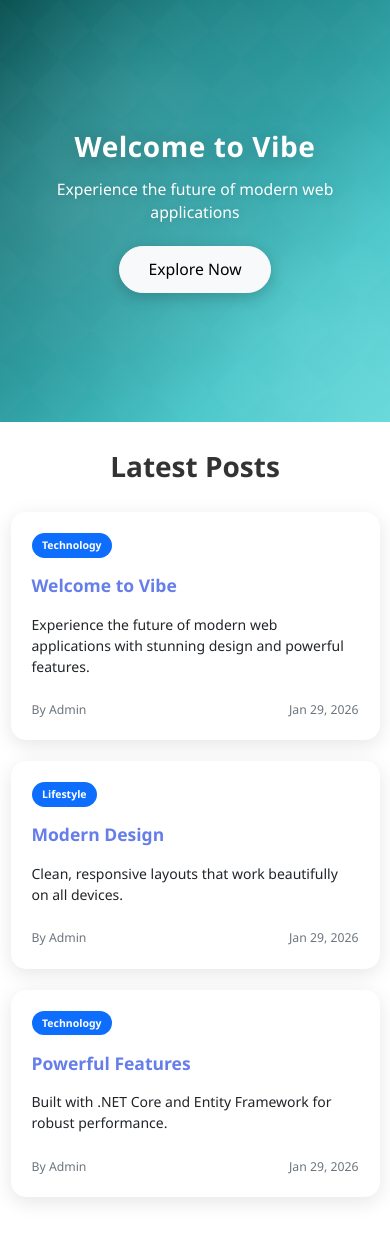
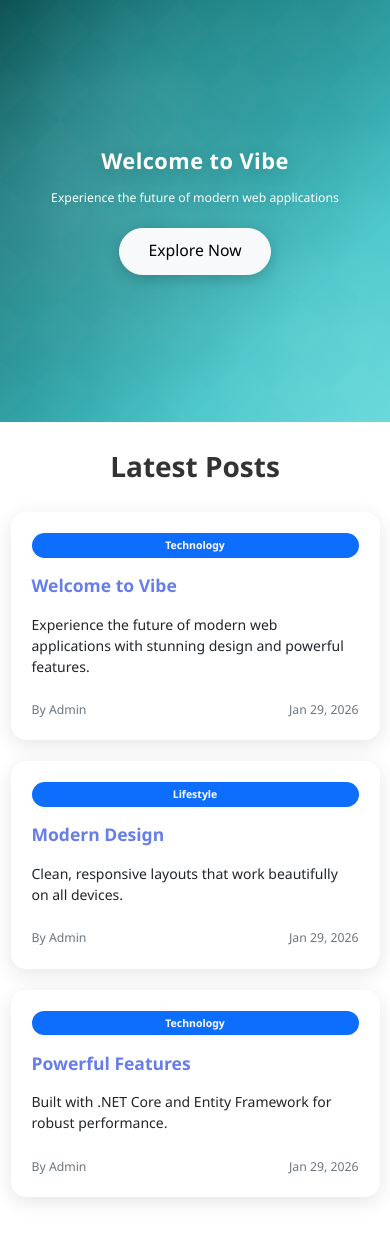
Before and after one commit to entaneerxi/Vibe-Mock, an ASP.NET Core app: page / in a window 390 px wide. Shown: the part 56-1290 px from the top of the page. Run offline with ASP.NET Core 8, Linux system fonts and the light colour scheme; data comes from the database, SQL or seed files in the repository; style sheets or scripts are compiled from the project's sources.

Commit message:
Refine modern CSS - fix rem units, responsiveness, and selector conflicts
Co-authored-by: entaneerxi <8053414+entaneerxi@users.noreply.github.com>

```diff
--- a/VibeMock/wwwroot/css/site.css
+++ b/VibeMock/wwwroot/css/site.css
@@ -24,7 +24,7 @@
   --space-2xl: clamp(3rem, 8vw, 7.5rem);
 
   /* Typography Scale with fluid sizing */
-  --font-size-base: clamp(14px, 1vw + 0.5rem, 16px);
+  --font-size-base: clamp(0.875rem, 1vw + 0.5rem, 1rem);
   --font-size-sm: clamp(0.75rem, 0.8vw + 0.4rem, 0.875rem);
   --font-size-lg: clamp(1.125rem, 1.2vw + 0.5rem, 1.25rem);
   --font-size-xl: clamp(1.5rem, 2vw + 1rem, 2.5rem);
@@ -80,7 +80,7 @@ body {
   text-align: center;
   margin-block-end: var(--space-xl);
   overflow: hidden;
-  min-block-size: clamp(400px, 50vh, 600px);
+  min-block-size: clamp(300px, 50vh, 600px);
   display: grid;
   place-items: center;
 }
@@ -147,12 +147,14 @@ body {
   transition: transform var(--transition-base), box-shadow var(--transition-base);
 }
 
-:is(.hero-section .btn:hover, .hero-section .btn:focus) {
+.hero-section .btn:hover {
   transform: translateY(-2px);
   box-shadow: var(--shadow-btn-hover);
 }
 
 .hero-section .btn:focus {
+  transform: translateY(-2px);
+  box-shadow: var(--shadow-btn-hover);
   outline: 3px solid rgb(255 255 255 / 0.9);
   outline-offset: 2px;
 }
@@ -187,8 +189,8 @@ body {
 
 .card-custom img {
   block-size: 200px;
+  inline-size: 100%;
   object-fit: cover;
-  aspect-ratio: 16 / 9;
 }
 
 .card-custom .card-body {
@@ -207,7 +209,6 @@ body {
   padding-block: var(--space-xs);
   padding-inline: var(--space-sm);
   border-radius: var(--radius-lg);
-  width: fit-content;
 }
 
 /* Modern Navigation */
@@ -267,27 +268,14 @@ body {
   font-size: var(--font-size-xl);
 }
 
-/* Modern Responsive with container queries fallback */
-@container (max-width: 768px) {
+/* Fallback for browsers without container query support */
+@media (max-width: 768px) {
   .hero-section h1 {
     font-size: var(--font-size-xl);
   }
 
   .hero-section p {
     font-size: var(--font-size-base);
-  }
-}
-
-/* Fallback for browsers without container query support */
-@supports not (container-type: inline-size) {
-  @media (max-width: 768px) {
-    .hero-section h1 {
-      font-size: var(--font-size-xl);
-    }
-
-    .hero-section p {
-      font-size: var(--font-size-base);
-    }
   }
 }
 
```
